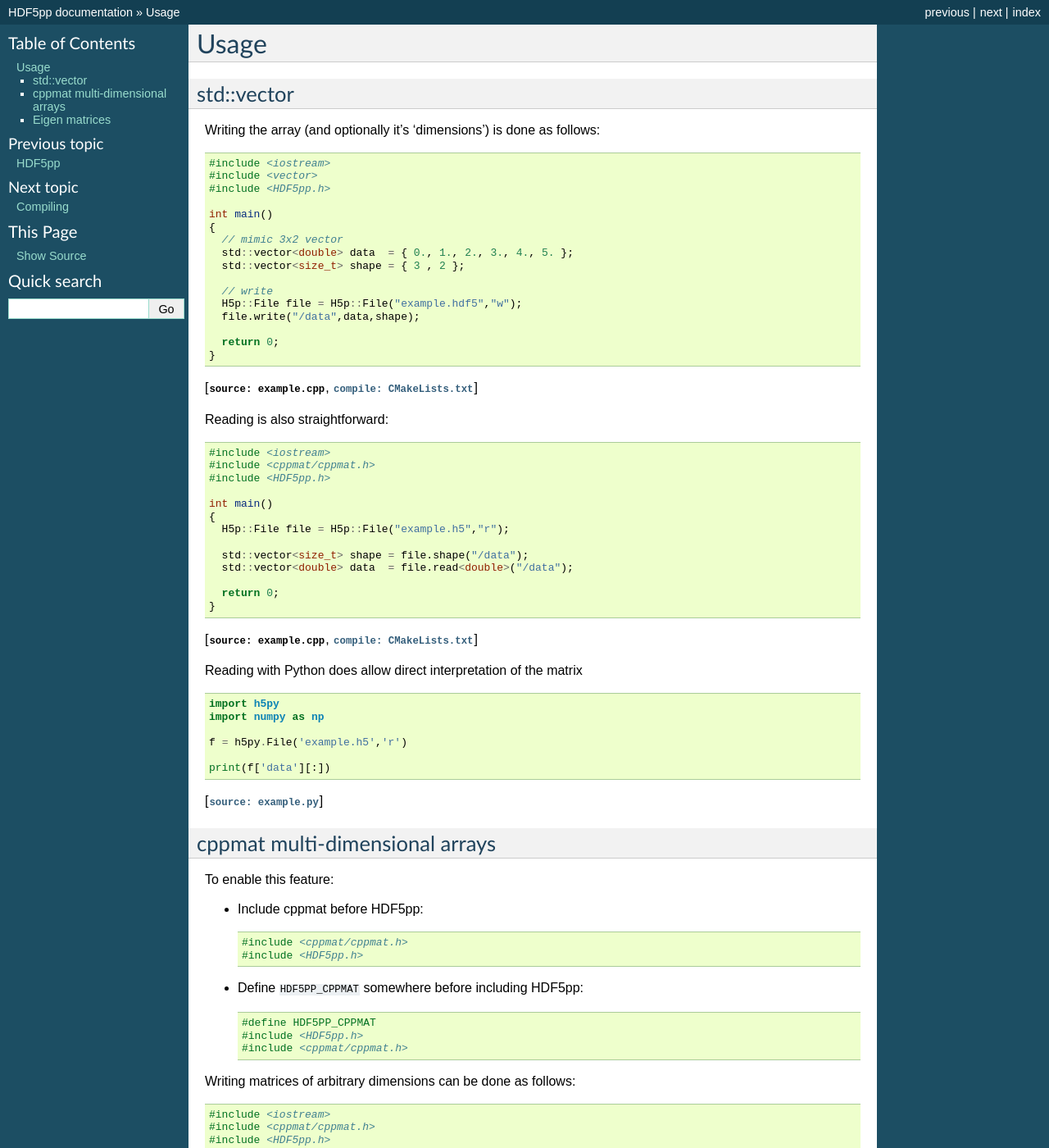
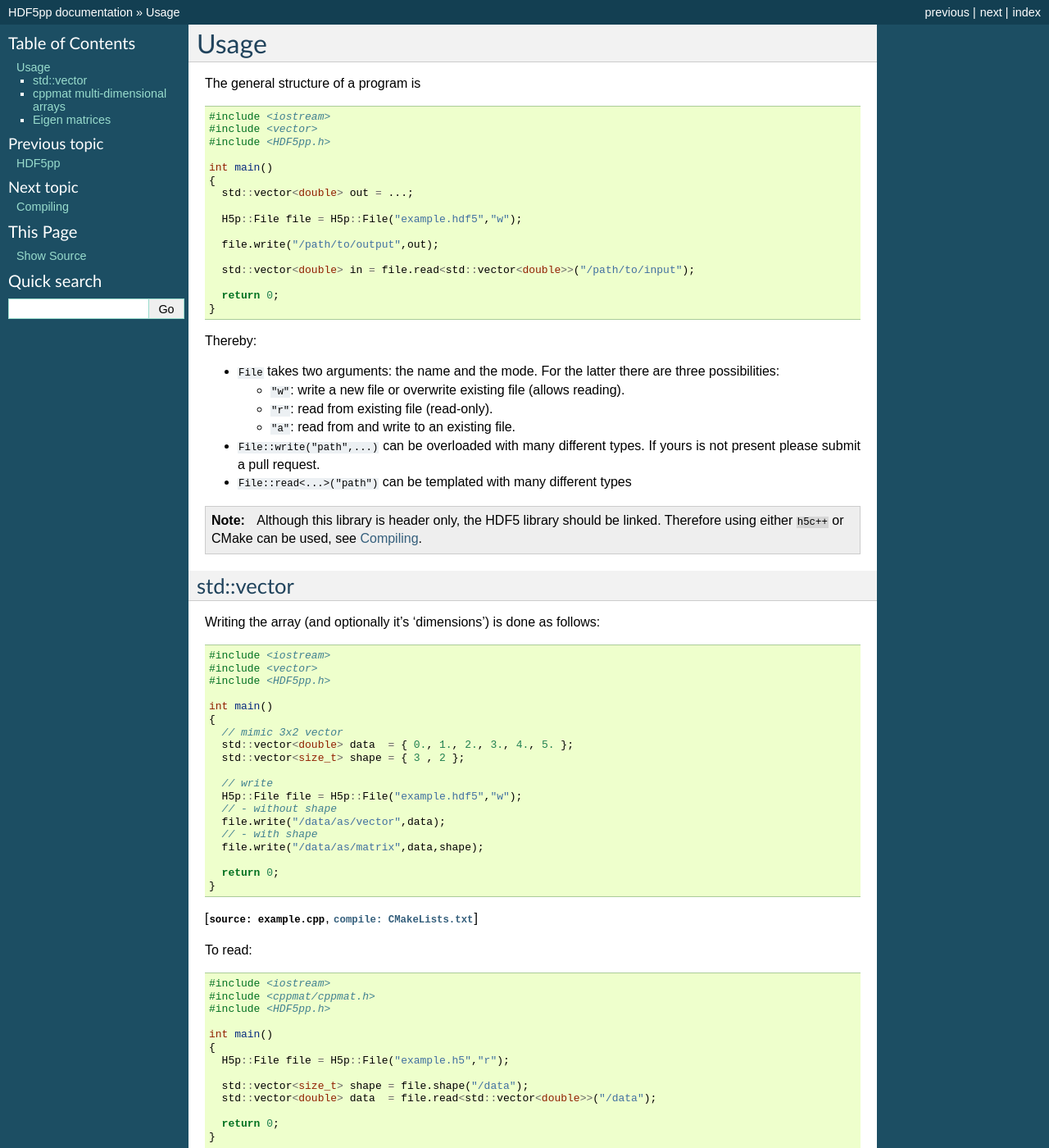
Before and after one commit to tdegeus/HDF5pp, a Sphinx documentation site: the page built from docs/usage.rst, in a window 1280 px wide and 1400 px high. Shown: the whole window at 82% size. Built offline with Sphinx 7.4.7, drawn with Linux system fonts in a browser that asks for light colours; formulas are drawn with MathJax 3; some of the changed text lies outside the part shown.

Commit message:
Documentation updates

```diff
--- a/docs/usage.rst
+++ b/docs/usage.rst
@@ -4,6 +4,43 @@
 *****
 Usage
 *****
+
+The general structure of a program is
+
+.. code-block:: cpp
+
+  #include <iostream>
+  #include <vector>
+  #include <HDF5pp.h>
+
+  int main()
+  {
+    std::vector<double> out = ...;
+
+    H5p::File file = H5p::File("example.hdf5","w");
+
+    file.write("/path/to/output",out);
+
+    std::vector<double> in = file.read<std::vector<double>>("/path/to/input");
+
+    return 0;
+  }
+
+Thereby:
+
+* ``File`` takes two arguments: the name and the mode. For the latter there are three possibilities:
+
+  - ``"w"``: write a new file or overwrite existing file (allows reading).
+  - ``"r"``: read from existing file (read-only).
+  - ``"a"``: read from and write to an existing file.
+
+* ``File::write("path",...)`` can be overloaded with many different types. If yours is not present please submit a pull request.
+
+* ``File::read<...>("path")`` can be templated with many different types
+
+.. note::
+
+  Although this library is header only, the HDF5 library should be linked. Therefore using either ``h5c++`` or CMake can be used, see :ref:`compile`.
 
 std::vector
 ===========
@@ -24,14 +61,17 @@
 
     // write
     H5p::File file = H5p::File("example.hdf5","w");
-    file.write("/data",data,shape);
+    // - without shape
+    file.write("/data/as/vector",data);
+    // - with shape
+    file.write("/data/as/matrix",data,shape);
 
     return 0;
   }
 
 [:download:`source: example.cpp <examples/vector_write/example.cpp>`, :download:`compile: CMakeLists.txt <examples/vector_write/CMakeLists.txt>`]
 
-Reading is also straightforward:
+To read:
 
 .. code-block:: cpp
 
@@ -44,12 +84,16 @@
     H5p::File file = H5p::File("example.h5","r");
 
     std::vector<size_t> shape = file.shape("/data");
-    std::vector<double> data  = file.read<double>("/data");
+    std::vector<double> data  = file.read<std::vector<double>>("/data");
 
     return 0;
   }
 
 [:download:`source: example.cpp <examples/vector_read/example.cpp>`, :download:`compile: CMakeLists.txt <examples/vector_read/CMakeLists.txt>`]
+
+.. note::
+
+  In the HDF5 archive the data is stored as a matrix. However, because ``std::vector`` is just an array the shape has be extracted separately. For the richer classes below this is not necessary.
 
 Reading with Python does allow direct interpretation of the matrix
 
@@ -107,7 +151,7 @@
 
 [:download:`source: example.cpp <examples/eigen_cppmat_write/example.cpp>`, :download:`compile: CMakeLists.txt <examples/eigen_cppmat_write/CMakeLists.txt>`]
 
-Reading is also straightforward:
+To read:
 
 .. code-block:: cpp
 
@@ -119,25 +163,12 @@
   {
     H5p::File file = H5p::File("example.h5","r");
 
-    cppmat::matrix<double> data = file.read<double>("/data");
+    cppmat::matrix<double> data = file.read<cppmat::matrix<double>>("/data");
 
     return 0;
   }
 
 [:download:`source: example.cpp <examples/eigen_cppmat_read/example.cpp>`, :download:`compile: CMakeLists.txt <examples/eigen_cppmat_read/CMakeLists.txt>`]
-
-Reading with Python is also straightforward:
-
-.. code-block:: python
-
-  import h5py
-  import numpy as np
-
-  f = h5py.File('example.h5','r')
-
-  print(f['data'][:])
-
-[:download:`source: example.py <examples/eigen_cppmat_write/example.py>`]
 
 Eigen matrices
 ==============
@@ -185,7 +216,7 @@
 
 [:download:`source: example.cpp <examples/eigen_cppmat_write/example.cpp>`, :download:`compile: CMakeLists.txt <examples/eigen_cppmat_write/CMakeLists.txt>`]
 
-Reading requires the use of cppmat, which can copy directly to Eigen:
+To read:
 
 .. code-block:: cpp
 
@@ -201,26 +232,9 @@
   {
     H5p::File file = H5p::File("example.h5","r");
 
-    MatD data = file.read<double>("/data");
+    MatD data = file.read<MatD>("/data");
 
     return 0;
   }
 
 [:download:`source: example.cpp <examples/eigen_cppmat_read/example.cpp>`, :download:`compile: CMakeLists.txt <examples/eigen_cppmat_read/CMakeLists.txt>`]
-
-.. note::
-
-  Note that the Eigen interface of cppmat is automatically enabled by including it after including Eigen.
-
-Reading with Python is also straightforward:
-
-.. code-block:: python
-
-  import h5py
-  import numpy as np
-
-  f = h5py.File('example.h5','r')
-
-  print(f['data'][:])
-
-[:download:`source: example.py <examples/eigen_cppmat_write/example.py>`]
```
Also changed, not shown: docs/compile.rst (+53 -0 lines).
